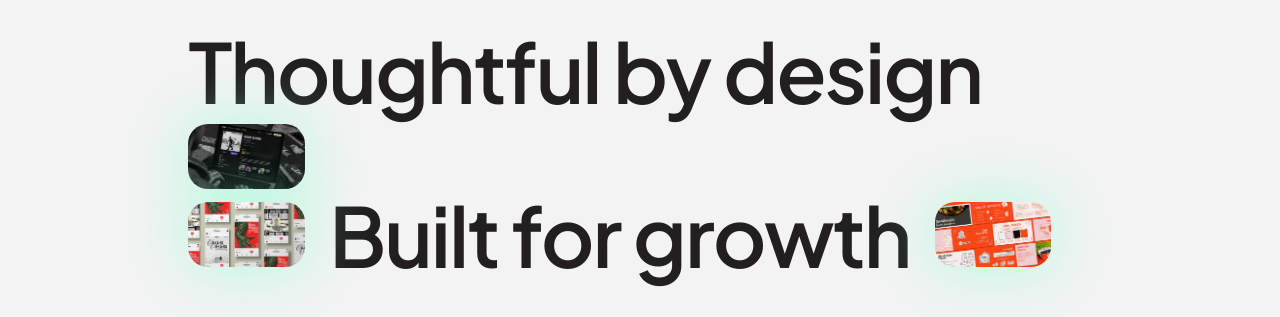
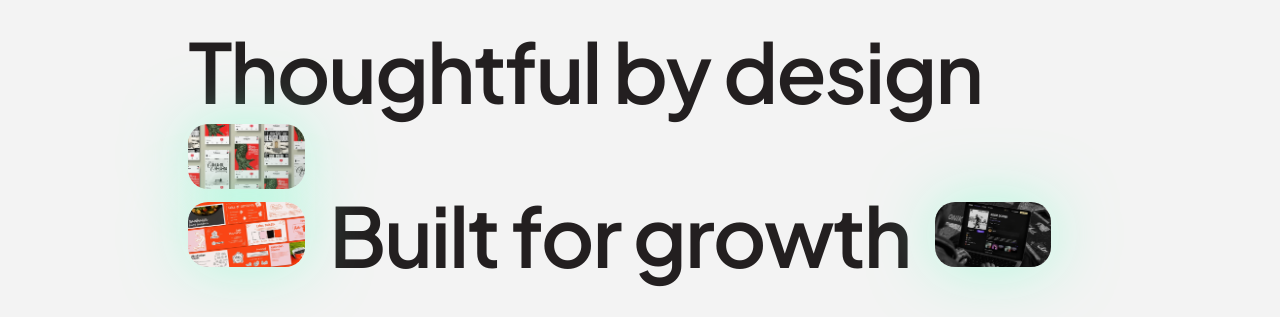
Before and after one commit to bensonseverino/chuech-public, a React (Vite) app: page /services in a window 1280 px wide. Shown: the part 4780-5097 px from the top of the page. Built offline with nearby package versions, Linux system fonts and the light colour scheme; no server answers.

Commit message:
Use both hero GIFs with a random still and unify pill sizing

```diff
--- a/src/components/HeroDesktop.tsx
+++ b/src/components/HeroDesktop.tsx
@@ -1,12 +1,11 @@
 import MediaPill from './MediaPill'
 import FloatingPill from './FloatingPill'
-import { pillSrc } from '../content/assets'
+import { MEDIA_PILL_SIZE } from './primitives/mediaPillSize'
+import { HERO_PILL_SRCS } from '../content/assets'
 import type { SiteView } from '../content/live/types'
 
 // Headline line metrics (change spec §2b): 6.73 units, pitch ≈ 1.0em.
 const LINE = { fontSize: 'calc(var(--u)*6.732)', lineHeight: '1.0' } as const
-
-const FRAME = { width: 'calc(var(--u)*9.07)' } as const
 
 /**
  * Desktop (lg+) hero — change spec §2.
@@ -35,11 +34,10 @@ export default function HeroDesktop({
           </span>
           <span className="relative inline-block shrink-0" style={{ width: 'calc(var(--u)*9.07)', zIndex: 10 }}>
             <MediaPill
-              className="shadow-glow-md"
-              src={pillSrc()}
+              className={`shadow-glow-md ${MEDIA_PILL_SIZE}`}
+              src={HERO_PILL_SRCS[0]}
               asSlot={false}
               alt=""
-              style={FRAME}
               priority
             />
             <FloatingPill
@@ -65,11 +63,10 @@ export default function HeroDesktop({
         <span className="flex items-center gap-[calc(var(--u)*1.77)] pl-[calc(var(--u)*3.55)]">
           <span className="relative inline-block shrink-0" style={{ width: 'calc(var(--u)*9.07)', zIndex: 10 }}>
             <MediaPill
-              className="shadow-glow-md"
-              src={pillSrc()}
+              className={`shadow-glow-md ${MEDIA_PILL_SIZE}`}
+              src={HERO_PILL_SRCS[1]}
               asSlot={false}
               alt=""
-              style={FRAME}
             />
             <FloatingPill
               className="absolute z-20 inline-flex"
@@ -130,11 +127,10 @@ export default function HeroDesktop({
                 }}
               />
               <MediaPill
-                className="shadow-glow-lg relative z-10"
-                src={pillSrc()}
+                className={`shadow-glow-lg relative z-10 ${MEDIA_PILL_SIZE}`}
+                src={HERO_PILL_SRCS[2]}
                 asSlot={false}
                 alt=""
-                style={FRAME}
               />
             </span>
           </span>
--- a/src/components/HeroHeadline.tsx
+++ b/src/components/HeroHeadline.tsx
@@ -1,6 +1,7 @@
 import MediaPill from './MediaPill'
 import FloatingPill from './FloatingPill'
-import { pillSrc } from '../content/assets'
+import { MEDIA_PILL_SIZE } from './primitives/mediaPillSize'
+import { HERO_PILL_SRCS } from '../content/assets'
 
 /**
  * "Building Brands That Grow, Scale, & Lead" as controlled line rows (spec §8):
@@ -29,10 +30,10 @@ export default function HeroHeadline({
       {/* Line 2 — media 1 + "Brands" */}
       <span className="flex items-center gap-[0.16em]">
         <MediaPill
-          src={pillSrc()}
+          src={HERO_PILL_SRCS[0]}
           asSlot={false}
           alt=""
-          className="shadow-glow-md w-[25vw] max-w-[180px] md:w-28 md:max-w-none md:aspect-[2/1] lg:w-32"
+          className={`shadow-glow-md ${MEDIA_PILL_SIZE}`}
           priority
         />
         <span className="shrink-0 whitespace-nowrap">Brands</span>
@@ -44,10 +45,10 @@ export default function HeroHeadline({
         <span className="flex items-center gap-[0.16em]">
           <span className="shrink-0 whitespace-nowrap">Scale,</span>
           <MediaPill
-            src={pillSrc()}
+            src={HERO_PILL_SRCS[1]}
             asSlot={false}
             alt=""
-            className="shadow-glow-md w-[32vw] max-w-24 md:max-w-none md:w-36 md:aspect-[9/4]"
+            className={`shadow-glow-md ${MEDIA_PILL_SIZE}`}
           />
         </span>
       </span>
--- a/src/components/MediaPill.tsx
+++ b/src/components/MediaPill.tsx
@@ -18,8 +18,8 @@ type MediaPillProps = {
 
 /**
  * Hero frame adapter over the shared MediaFrame primitive (remaining-sections
- * §3). Radius/glow/overflow come from the primitive; the desktop composition
- * keeps passing unit sizing through `style`.
+ * §3). Radius/glow/overflow come from the primitive; every caller sizes it with
+ * the shared `MEDIA_PILL_SIZE` classes.
  *
  * `slotId` swaps the photo for an ImageKit clip inside the same frame
  * (imagekit-videos spec §4); geometry is untouched either way. When `src` is a
--- /dev/null
+++ b/src/components/primitives/mediaPillSize.ts
@@ -0,0 +1,13 @@
+/**
+ * The one size every floating media pill uses (hero + experience).
+ *
+ * Pills are always 16:9; only the width changes at the layout breakpoints:
+ *  - phones: fluid `clamp(92px, 26vw, 123px)`
+ *  - tablets: 134px
+ *  - desktop: 9.07 design units (`--u`), the hero/experience spec width
+ *
+ * Keeping this in one place means a hero pill and a lower-page pill can never
+ * drift to different dimensions.
+ */
+export const MEDIA_PILL_SIZE =
+  'aspect-[16/9] w-[clamp(92px,26vw,123px)] md:w-[134px] lg:w-[calc(var(--u)*9.07)]'
--- a/src/components/sections/ExperienceSection.css
+++ b/src/components/sections/ExperienceSection.css
@@ -63,8 +63,6 @@
   .stats-m1 {
     right: 5.9%;
     top: 0;
-    width: 123px;
-    height: 69px;
   }
 
   .stats-p1 {
@@ -80,8 +78,6 @@
   .stats-m2 {
     left: 6.7%;
     top: 201px;
-    width: 123px;
-    height: 69px;
   }
 
   .stats-m3 {
@@ -98,13 +94,14 @@
   }
 
   /*
-   * Small phones (<=374px): the fixed 123px frames and ~180px pills overlap
-   * once the stage is narrower than ~350px of content — at 320px the 7.1%
-   * Decades pill's right edge runs under the right-anchored frame, and the
-   * Clients pill runs into the bottom-left frame. Both frames stay at their
-   * spec'd anchors (top-right / bottom-left) and the two pills shift instead:
-   * the Decades pill drops below the top frame, the Clients pill lifts clear
-   * of the bottom frame. 375px and up already clears both pairs, so the
+   * Small phones (<=374px): the media frames (max 123px, but still large
+   * relative to the stage) and ~180px pills overlap once the stage is narrower
+   * than ~350px of content — at 320px the 7.1% Decades pill's right edge runs
+   * under the right-anchored frame, and the Clients pill runs into the
+   * bottom-left frame. Both frames stay at their spec'd anchors (top-right /
+   * bottom-left) and the two pills shift instead: the Decades pill drops below
+   * the top frame, the Clients pill lifts clear of the bottom frame. 375px and
+   * up already clears both pairs, so the
    * reference composition is untouched (experience spec §5.4: no float may
    * overlap another float).
    *
@@ -145,8 +142,6 @@
       left: 3.3%;
       right: auto;
       top: 0;
-      width: 134px;
-      height: 76px;
     }
 
     .stats-p1 {
@@ -158,8 +153,6 @@
       left: 58%;
       right: auto;
       top: 29px;
-      width: 134px;
-      height: 76px;
     }
 
     .stats-p2 {
@@ -172,8 +165,6 @@
       display: block;
       left: 23.4%;
       top: 261px;
-      width: 134px;
-      height: 76px;
     }
   }
 }
--- a/src/components/sections/ExperienceSection.tsx
+++ b/src/components/sections/ExperienceSection.tsx
@@ -4,7 +4,8 @@ import MediaFrame from '../primitives/MediaFrame'
 import FloatPill from '../primitives/FloatPill'
 import Button from '../primitives/Button'
 import Container from '../primitives/Container'
-import { pillSrc } from '../../content/assets'
+import { MEDIA_PILL_SIZE } from '../primitives/mediaPillSize'
+import { EXPERIENCE_PILL_SRCS } from '../../content/assets'
 import type { HomeView } from '../../content/live/types'
 import './ExperienceSection.css'
 
@@ -19,6 +20,7 @@ import './ExperienceSection.css'
  */
 export default function ExperienceSection({ stats }: { stats: HomeView['stats'] }) {
   const [pillOne, pillTwo] = stats.pills
+  const [mediaOne, mediaTwo, mediaThree] = EXPERIENCE_PILL_SRCS
   const mobileSr = `${stats.marquee[0] ?? ''}. ${stats.marquee[1] ?? ''}. ${pillOne}. ${pillTwo}.`
   const desktopSr = stats.marquee.map((item) => `${item}.`).join(' ')
 
@@ -43,26 +45,26 @@ export default function ExperienceSection({ stats }: { stats: HomeView['stats']
           </div>
 
           <MediaFrame
-            className="stats-float stats-m1"
+            className={`stats-float stats-m1 ${MEDIA_PILL_SIZE}`}
             radius="card md:media"
-            src={pillSrc()}
+            src={mediaOne}
           />
           <FloatPill className="stats-float stats-p1" size="sm" variant="a">
             {pillOne}
           </FloatPill>
           <MediaFrame
-            className="stats-float stats-m2"
+            className={`stats-float stats-m2 ${MEDIA_PILL_SIZE}`}
             radius="card md:media"
-            src={pillSrc()}
+            src={mediaTwo}
           />
           <FloatPill className="stats-float stats-p2" size="sm" variant="b">
             {pillTwo}
           </FloatPill>
           <MediaFrame
-            className="stats-float stats-m3"
+            className={`stats-float stats-m3 ${MEDIA_PILL_SIZE}`}
             radius="media"
             halo
-            src={pillSrc()}
+            src={mediaThree}
           />
         </div>
 
@@ -110,22 +112,19 @@ export default function ExperienceSection({ stats }: { stats: HomeView['stats']
               <span className="flex flex-wrap items-center gap-x-[0.3em] gap-y-2">
                 {pillOne}
                 <MediaFrame
-                  src={pillSrc()}
-                  className="align-middle"
-                  style={{ width: 'calc(var(--u)*9.07)' }}
+                  src={mediaOne}
+                  className={`align-middle ${MEDIA_PILL_SIZE}`}
                 />
               </span>
               <span className="mt-2 flex flex-wrap items-center gap-x-[0.3em] gap-y-2 lg:mt-0">
                 <MediaFrame
-                  src={pillSrc()}
-                  className="align-middle"
-                  style={{ width: 'calc(var(--u)*9.07)' }}
+                  src={mediaTwo}
+                  className={`align-middle ${MEDIA_PILL_SIZE}`}
                 />
                 {pillTwo}
                 <MediaFrame
-                  src={pillSrc()}
-                  className="hidden lg:inline-block"
-                  style={{ width: 'calc(var(--u)*9.07)' }}
+                  src={mediaThree}
+                  className={`hidden lg:inline-block ${MEDIA_PILL_SIZE}`}
                 />
               </span>
             </p>
--- a/src/content/assets.ts
+++ b/src/content/assets.ts
@@ -78,9 +78,9 @@ const SLOTS: Record<string, string> = {
   'stats-1': stats1,
   'stats-2': stats2,
   'stats-3': stats3,
-  /* Floating hero/experience pills — a small rotating pool of the supplied
-     GIFs + WebPs, assigned randomly per render so the pills don't all show
-     the same image. */
+  /* Floating hero/experience pills — the supplied GIFs + WebPs. The hero
+     always leads with the two GIFs; the stills fill the remaining hero frame
+     (random per page load) and every experience frame. */
   'pill-1': pillGif1,
   'pill-2': pillGif2,
   'pill-3': pillWebp1,
@@ -107,12 +107,41 @@ export function imageSrc(value: string): string {
     : asset(value)
 }
 
+/* The two supplied GIFs always lead the hero; the three stills fill the rest. */
+const HERO_GIF_SLOTS = ['pill-1', 'pill-2'] as const
+const STILL_PILL_SLOTS = ['pill-3', 'pill-4', 'pill-5'] as const
+
+function randomFrom<T>(items: readonly T[]): T {
+  return items[Math.floor(Math.random() * items.length)]
+}
+
+function shuffled<T>(items: readonly T[]): T[] {
+  const out = [...items]
+  for (let i = out.length - 1; i > 0; i--) {
+    const j = Math.floor(Math.random() * (i + 1))
+    ;[out[i], out[j]] = [out[j], out[i]]
+  }
+  return out
+}
+
 /**
- * A random pill from the rotating pool (`pill-1`…`pill-5`). Each call picks an
- * independent random pill so the hero/experience media frames don't all resolve
- * to the same file on one paint — the assignment is per-render, not stateful.
+ * Hero frames: both GIFs, then one random still. Computed once per page load so
+ * the hidden mobile and desktop hero branches share the same three sources and
+ * re-renders cannot reshuffle the pills mid-animation.
  */
-export function pillSrc(): string {
-  const slot = `pill-${1 + (Math.random() * 5 | 0)}`
-  return asset(slot)
-}
+export const HERO_PILL_SRCS: readonly [string, string, string] = [
+  asset(HERO_GIF_SLOTS[0]),
+  asset(HERO_GIF_SLOTS[1]),
+  asset(randomFrom(STILL_PILL_SLOTS)),
+]
+
+/**
+ * Experience frames: the three stills in a random order, once per page load.
+ * Mobile shows the first two; tablet/desktop show all three.
+ */
+const experiencePills = shuffled(STILL_PILL_SLOTS).map(asset)
+export const EXPERIENCE_PILL_SRCS: readonly [string, string, string] = [
+  experiencePills[0],
+  experiencePills[1],
+  experiencePills[2],
+]
```
Also changed, not shown: 5 other files (tests, documents, lock files or other folders).
